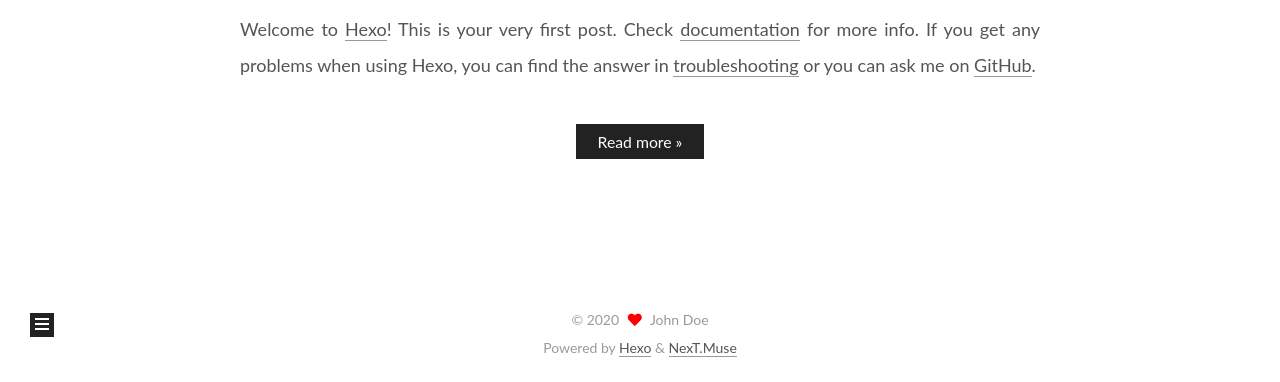
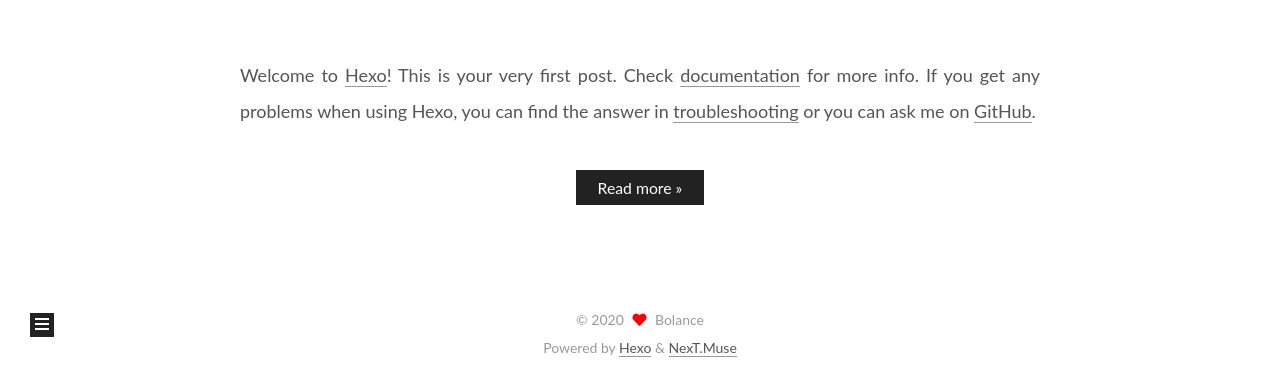
Before and after one commit to fuchajun/fuchajun.github.io, a plain HTML site: page index.html in a window 1280 px wide. Shown: the part 418-800 px from the top of the page. Drawn offline with Linux system fonts and the light colour scheme.

Commit message:
Site updated: 2020-09-25 20:32:34

```diff
--- a/css/main.css
+++ b/css/main.css
@@ -1175,7 +1175,7 @@ pre .javascript .function {
 }
 .links-of-author a::before,
 .links-of-author span.exturl::before {
-  background: #a22437;
+  background: #fff682;
   border-radius: 50%;
   content: ' ';
   display: inline-block;
--- a/index.html
+++ b/index.html
@@ -25,7 +25,7 @@
 <meta property="og:url" content="http://example.com/index.html">
 <meta property="og:site_name" content="浮槎菌の小窝">
 <meta property="og:locale" content="en_US">
-<meta property="article:author" content="John Doe">
+<meta property="article:author" content="Bolance">
 <meta name="twitter:card" content="summary">
 
 <link rel="canonical" href="http://example.com/">
@@ -95,6 +95,7 @@
       <h1 class="site-title">浮槎菌の小窝</h1>
       <span class="logo-line-after"><i></i></span>
     </a>
+      <p class="site-subtitle" itemprop="description">Love what you do what you love</p>
   </div>
 
   <div class="site-nav-right">
@@ -164,7 +165,7 @@
 
     <span hidden itemprop="author" itemscope itemtype="http://schema.org/Person">
       <meta itemprop="image" content="/images/avatat.jpg">
-      <meta itemprop="name" content="John Doe">
+      <meta itemprop="name" content="Bolance">
       <meta itemprop="description" content="">
     </span>
 
@@ -286,9 +287,9 @@
 
       <div class="site-overview-wrap sidebar-panel">
         <div class="site-author motion-element" itemprop="author" itemscope itemtype="http://schema.org/Person">
-    <img class="site-author-image" itemprop="image" alt="John Doe"
+    <img class="site-author-image" itemprop="image" alt="Bolance"
       src="/images/avatat.jpg">
-  <p class="site-author-name" itemprop="name">John Doe</p>
+  <p class="site-author-name" itemprop="name">Bolance</p>
   <div class="site-description" itemprop="description"></div>
 </div>
 <div class="site-state-wrap motion-element">
@@ -328,7 +329,7 @@
   <span class="with-love">
     <i class="fa fa-heart"></i>
   </span>
-  <span class="author" itemprop="copyrightHolder">John Doe</span>
+  <span class="author" itemprop="copyrightHolder">Bolance</span>
 </div>
   <div class="powered-by">Powered by <a href="https://hexo.io/" class="theme-link" rel="noopener" target="_blank">Hexo</a> & <a href="https://muse.theme-next.org/" class="theme-link" rel="noopener" target="_blank">NexT.Muse</a>
   </div>
```
Also changed, not shown: 2020/09/22/hello-world/index.html (+6 -5 lines), about/index.html (+5 -4 lines), archives/2020/09/index.html (+5 -4 lines), archives/2020/index.html (+5 -4 lines), archives/index.html (+5 -4 lines), categories/index.html (+5 -4 lines), tags/index.html (+5 -4 lines).
